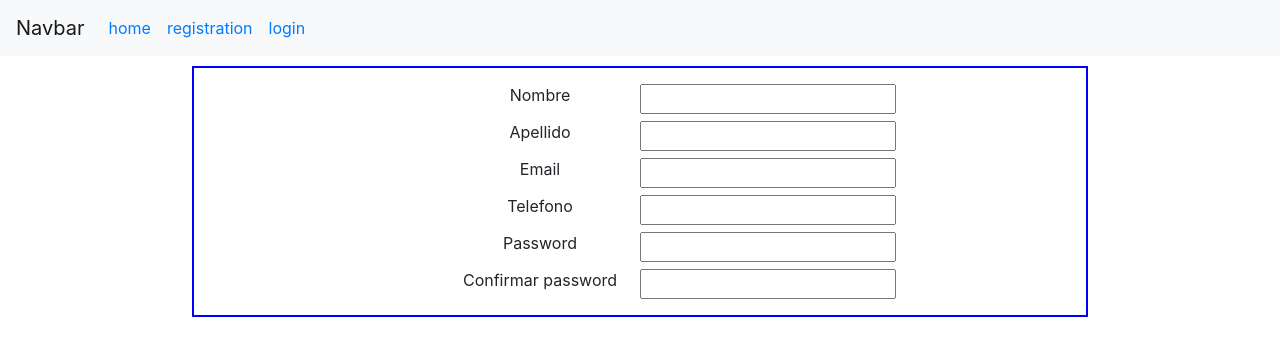
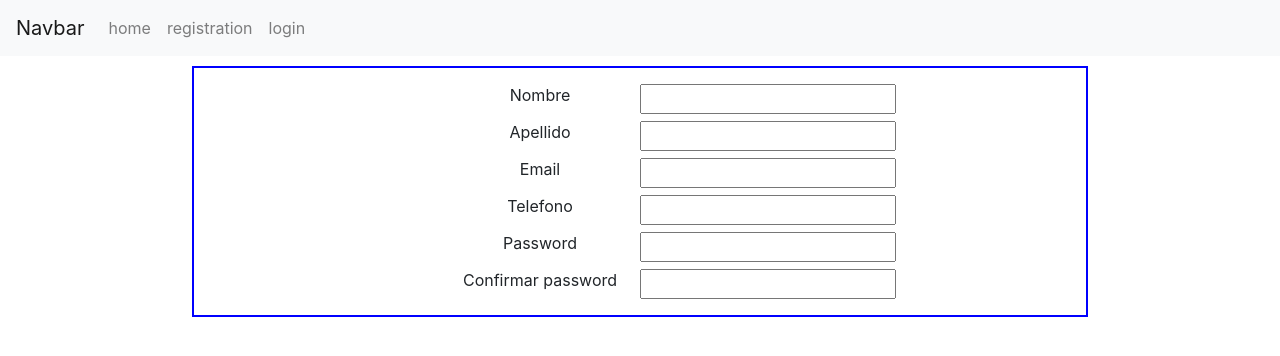
Before and after one commit to tfreilij/utnReact, a React (Create React App) app: page /registration in a window 1280 px wide. Shown: the top 356 px of the page. Built offline with nearby package versions, Linux system fonts and the light colour scheme.

Commit message:
subtle change in the way the navbar links were created

```diff
--- a/src/components/Menu.js
+++ b/src/components/Menu.js
@@ -10,7 +10,7 @@ function Menu(props) {
         {name:"login", route: "/login"}
     ]
 
-    const navLinks = menu.map(route => <Nav.Link ><Link to={route.route}>{route.name}</Link></Nav.Link>)
+    const navLinks = menu.map(route => <Nav.Link as={Link} to={route.route}>{route.name}</Nav.Link>)
 
 
     return (
```
